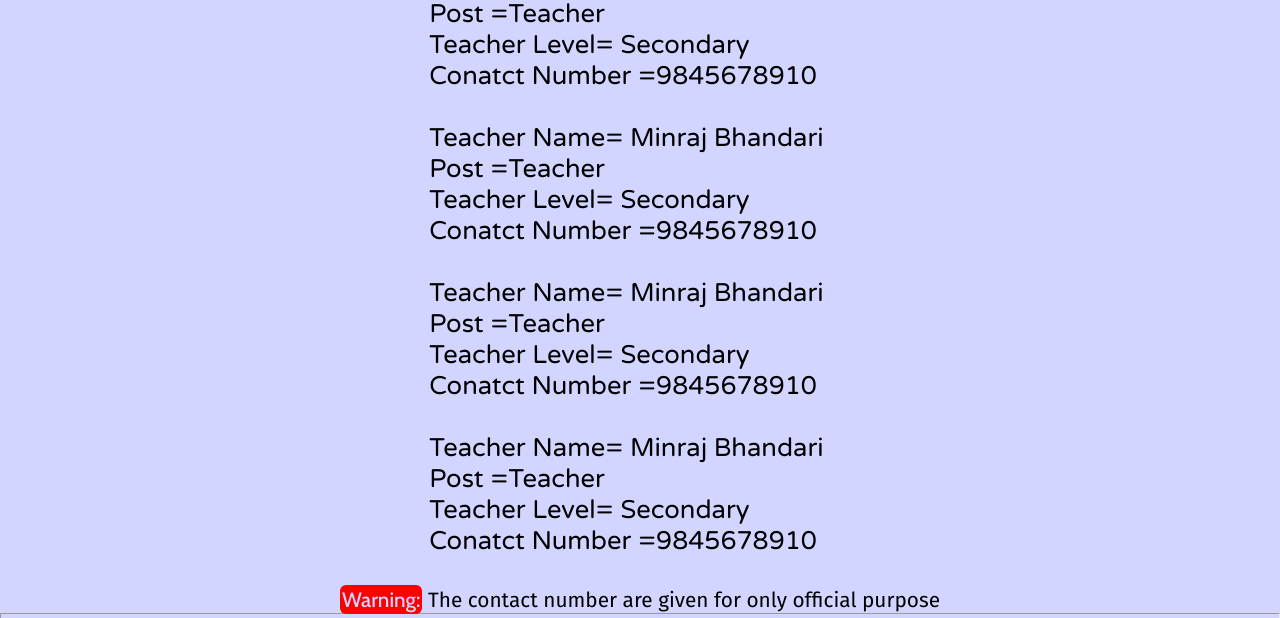
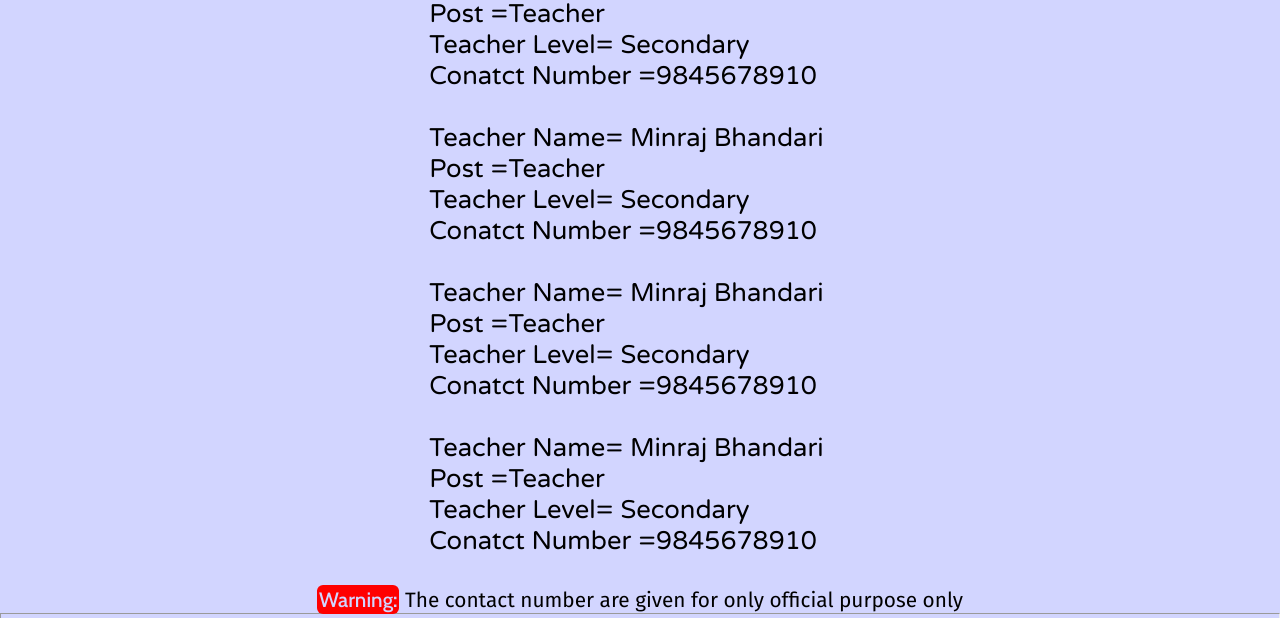
Before and after one commit to Gobinda-Prasad-Poudel/hpsstpr, a plain HTML site: page info.html in a window 1280 px wide. Shown: the part 2967-3585 px from the top of the page. Drawn offline with nearby package versions, Linux system fonts and the light colour scheme.

Commit message:
Update info.html

```diff
--- a/info.html
+++ b/info.html
@@ -64,7 +64,7 @@
 
                     <div id="teacher"></div>
                     <div class="warn">
-                        <p class="medium-1"><span>Warning:</span> The contact number are given for only official purpose</p>
+                        <p class="medium-1"><span>Warning:</span> The contact number are given for only official purpose only</p>
                     </div>
 
                 </div>
```
